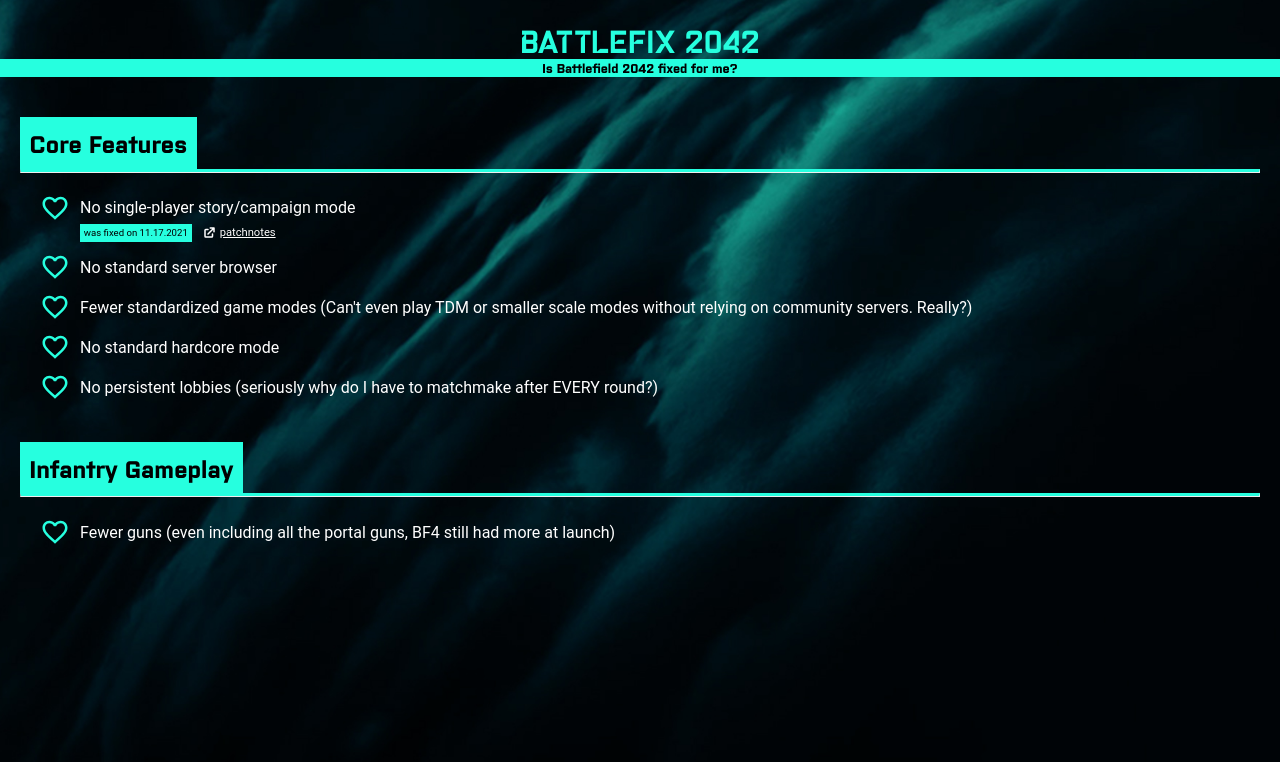
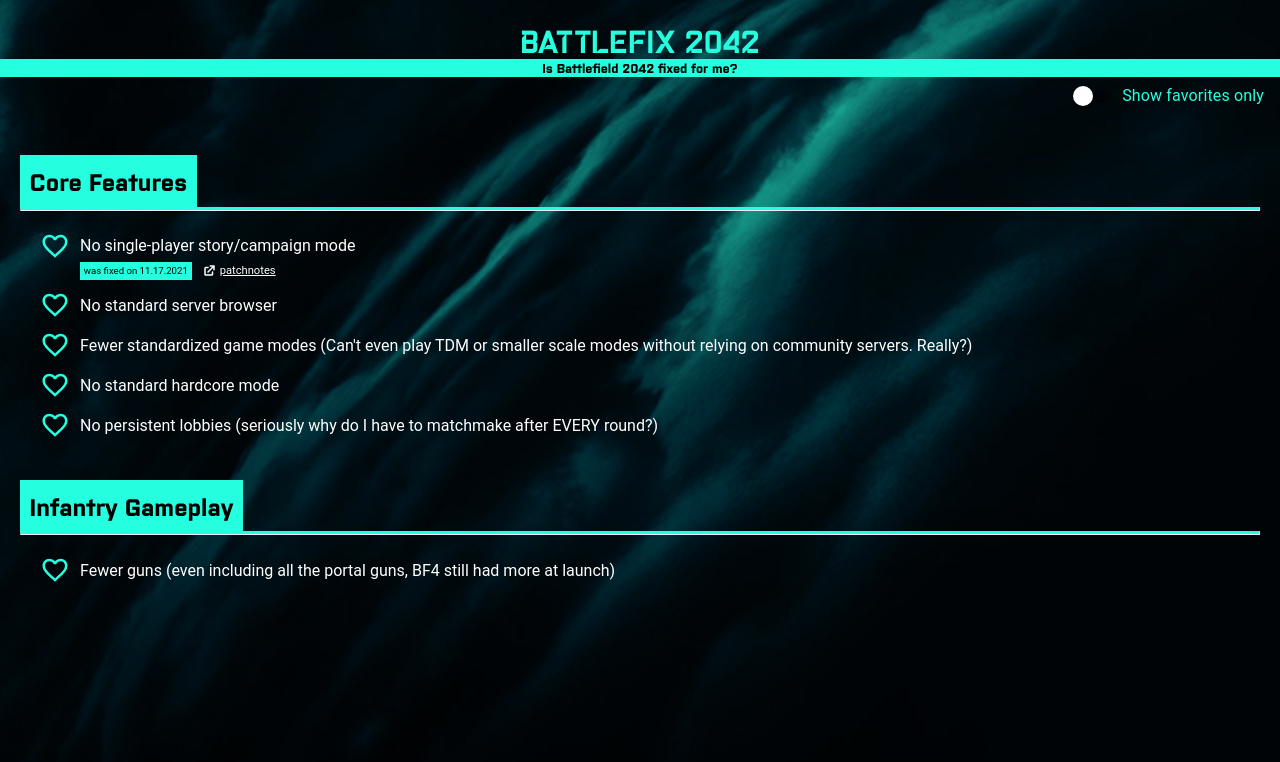
Before and after one commit to mpagels/battlefix2042, a React (Create React App) app: page / in a window 1280 px wide. Shown: the top 762 px of the page. Built offline with nearby package versions, Linux system fonts and the light colour scheme.

Commit message:
Add switch and switch logic

```diff
--- a/src/App.js
+++ b/src/App.js
@@ -3,14 +3,21 @@
 import Category from "./components/Category";
 import data from "./assets/data.json";
 import { nanoid } from "nanoid";
+import FavoriteSwitch from "./components/FavoriteSwitch";
 
-const features = data.map((data) => {
+const fixes = data.map((data) => {
   return { ...data, id: nanoid() };
 });
 
 function App() {
-  const [coreFeatures, setCoreFeatures] = useState(features);
   const [favorites, setFavories] = useState([]);
+
+  const [favoriteIsChecked, setFavoriteIsChecked] = useState(false);
+
+  const handleChange = (event) => {
+    setFavoriteIsChecked(event.target.checked);
+  };
+
   function toggleFavorite(id) {
     if (favorites.includes(id)) {
       setFavories(favorites.filter((favorite) => favorite !== id));
@@ -19,16 +26,19 @@
     }
   }
 
-  const core = coreFeatures.filter(
-    (feature) => feature.category === "Core Features"
-  );
-  const infantry = coreFeatures.filter(
-    (feature) => feature.category === "Infantry Gameplay"
-  );
+  const core = get("Core Features");
+  const infantry = get("Infantry Gameplay");
   return (
     <div>
       <AppTitle>BATTLEFIX 2042</AppTitle>
       <SubTitle>Is Battlefield 2042 fixed for me?</SubTitle>
+      <SwitchWrapper>
+        <FavoriteSwitch
+          favoriteIsChecked={favoriteIsChecked}
+          handleChange={handleChange}
+          label={"Show favorites only"}
+        />
+      </SwitchWrapper>
       <Category
         label="Core Features"
         data={core}
@@ -43,6 +53,18 @@
       />
     </div>
   );
+
+  function get(fix) {
+    return fixes
+      .filter((feature) => feature.category === fix)
+      .filter((feature) => {
+        if (favoriteIsChecked) {
+          return favorites.includes(feature.id);
+        } else {
+          return true;
+        }
+      });
+  }
 }
 
 export default App;
@@ -62,3 +84,8 @@
   color: black;
   background-color: #26ffdf;
 `;
+
+const SwitchWrapper = styled.div`
+  display: flex;
+  justify-content: flex-end;
+`;
--- /dev/null
+++ b/src/components/FavoriteSwitch.js
@@ -0,0 +1,35 @@
+import FormGroup from "@mui/material/FormGroup";
+import FormControlLabel from "@mui/material/FormControlLabel";
+import Switch from "@mui/material/Switch";
+import { styled } from "@mui/system";
+
+const GreenSwitch = styled(Switch)(({ theme }) => ({
+  "& .MuiSwitch-switchBase.Mui-checked": {
+    color: "#26ffdf",
+  },
+  "& .MuiSwitch-switchBase.Mui-checked + .MuiSwitch-track": {
+    backgroundColor: "#26ffdf",
+  },
+}));
+
+export default function FavoriteSwitch({
+  favoriteIsChecked,
+  handleChange,
+  label,
+}) {
+  return (
+    <FormGroup>
+      <FormControlLabel
+        style={{ color: "#26ffdf" }}
+        control={
+          <GreenSwitch
+            checked={favoriteIsChecked}
+            onChange={handleChange}
+            inputProps={{ "aria-label": "controlled" }}
+          />
+        }
+        label={label}
+      />
+    </FormGroup>
+  );
+}
```
